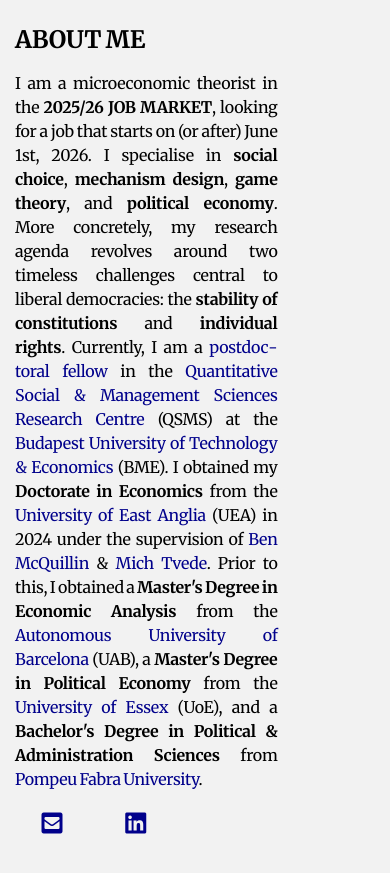
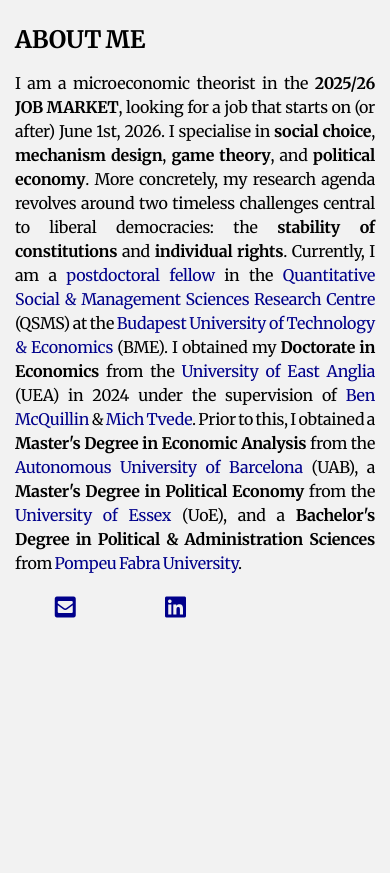
Before and after one commit to HectorHermidaRivera/hectorhermidarivera.github.io, a Jekyll site: the page built from index.md, in a window 390 px wide. Shown: the top 873 px of the page. Built offline with Jekyll 4.4.1, drawn with Linux system fonts in a browser that asks for light colours; a style sheet for code colours, icons or effects is not loaded.

Commit message:
Update style.css

```diff
--- a/assets/css/style.css
+++ b/assets/css/style.css
@@ -290,7 +290,7 @@ a {
   /* Make mobile-only block span full width */
   .mobile-only {
     display: block !important;
-    width: 75% !important;
+    width: 100% !important;
     padding: 0 !important;
     margin: 0 !important;
     box-sizing: border-box;
@@ -320,7 +320,7 @@ a {
   /* About Me paragraph */
   #about-me .mobile-intro {
     display: block;
-    width: 75%;
+    width: 100%;
     box-sizing: border-box;
     padding: 0 15px;
     margin: 0;
@@ -332,21 +332,21 @@ a {
   /* Icon row spans full width and never wraps */
   #about-me .icon-row {
     display: flex !important;
-    flex-wrap: nowrap;
+    flex-wrap: nowrap;          /* NO WRAP */
     justify-content: space-between;
     margin: 20px 0;
     padding: 0 15px;
     box-sizing: border-box;
-    width: 75%;
+    width: 100%;
   }
 
-  #about-me .icon-row a {
+ #about-me .icon-row a {
     flex: 0 1 auto;
     text-align: center;
-    transition: none;
+    transition: none;          /* no animation needed */
   }
 
+  /* Remove hover transform specifically for mobile */
   #about-me .icon-row a:hover {
     transform: none !important;
   }
-}
```
